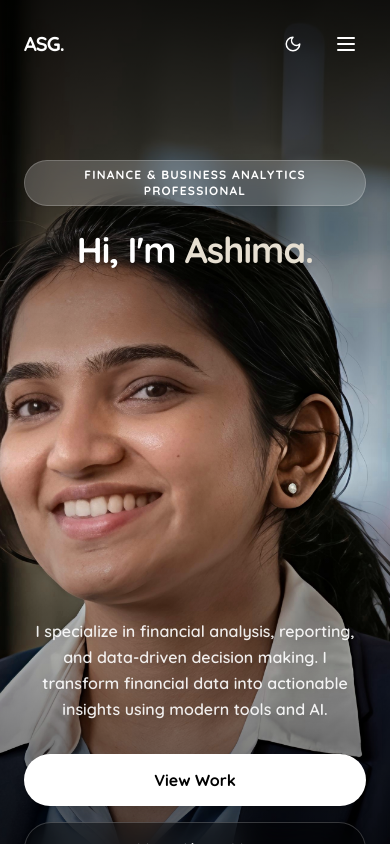
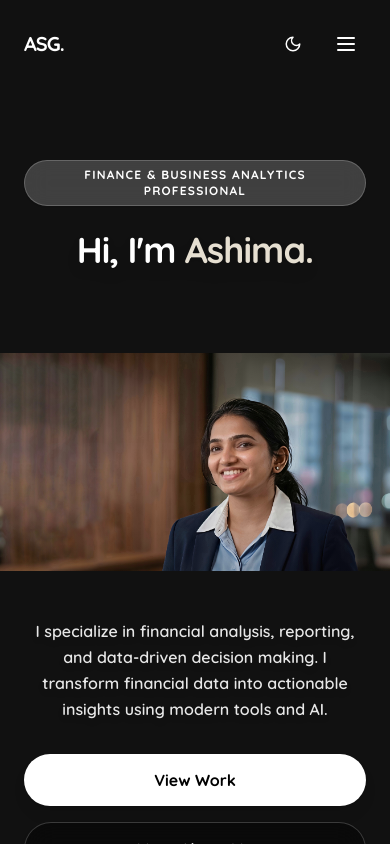
Before and after one commit to AshimaSusan/Portfolio, a React (Vite) app: page / in a window 390 px wide. Shown: the top 844 px of the page. Built offline with nearby package versions, Linux system fonts and the light colour scheme.

Commit message:
Zoom out portrait on mobile using object-contain and deep blend layout

```diff
--- a/src/components/Hero.jsx
+++ b/src/components/Hero.jsx
@@ -5,14 +5,14 @@ const Hero = () => {
   return (
     <section className="relative min-h-screen flex items-stretch overflow-hidden pt-20" id="home">
       {/* Background Avatar Image with Faded Effect */}
-      <div className="absolute inset-0 z-0 pointer-events-none overflow-hidden bg-black/20">
+      <div className="absolute inset-0 z-0 pointer-events-none overflow-hidden bg-[#111] md:bg-black/20">
         <img
           src={`${import.meta.env.BASE_URL}avatar.png`}
           alt="Background Avatar"
-          className="w-full h-full object-cover object-[70%_center] md:object-center opacity-100 dark:opacity-90"
+          className="w-full h-full object-contain md:object-cover object-center opacity-100 dark:opacity-90"
         />
         {/* Protective gradients for text legibility. Top and Bottom on mobile, Left on desktop */}
-        <div className="absolute inset-0 bg-gradient-to-b from-black/80 via-transparent to-black/80 md:bg-gradient-to-r md:from-black/90 md:via-black/50 md:to-transparent"></div>
+        <div className="absolute inset-0 bg-gradient-to-b from-[#111] via-transparent to-[#111] md:bg-gradient-to-r md:from-black/90 md:via-black/50 md:to-transparent"></div>
       </div>
 
       {/* Background Large Text */}
```
